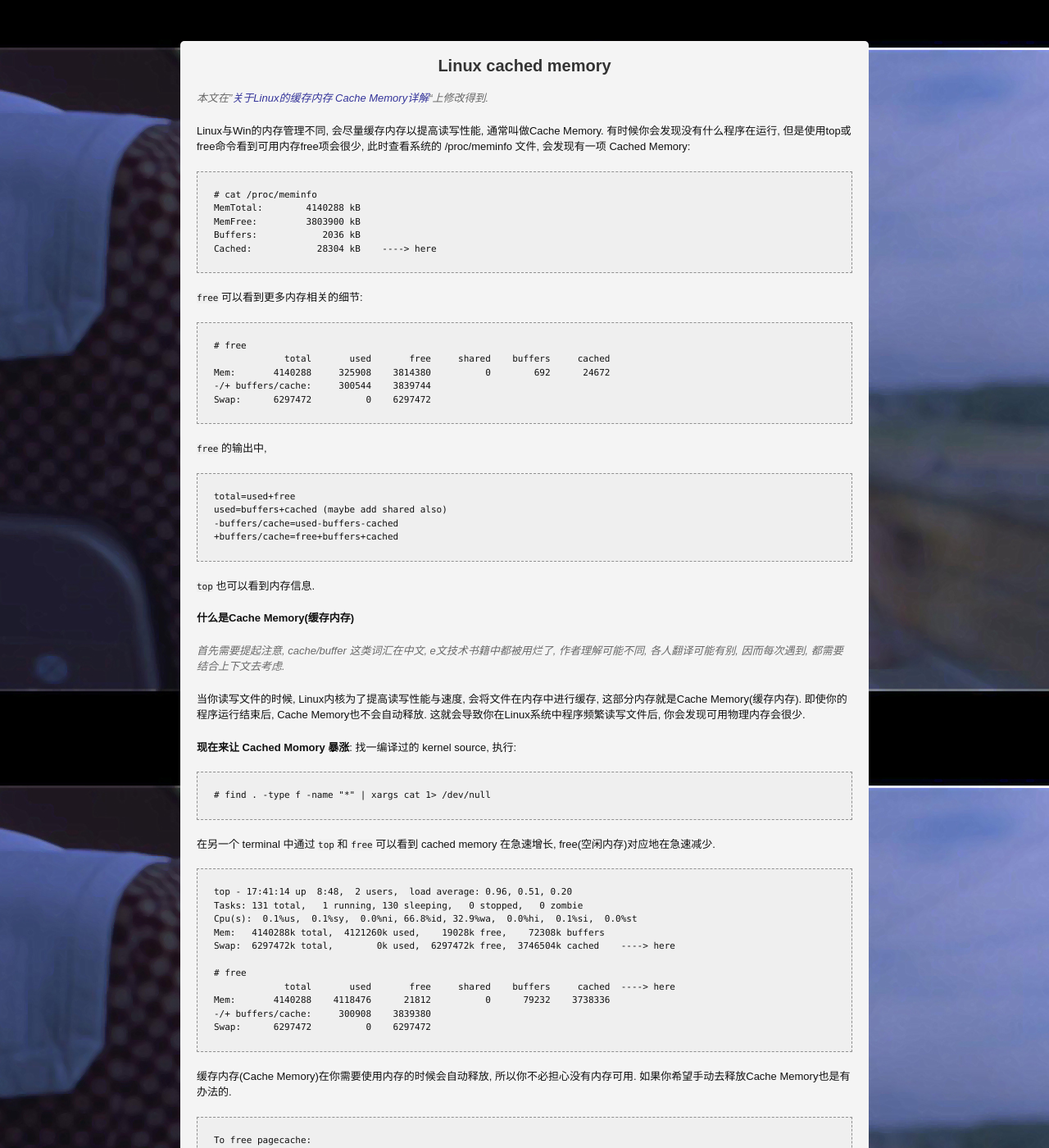
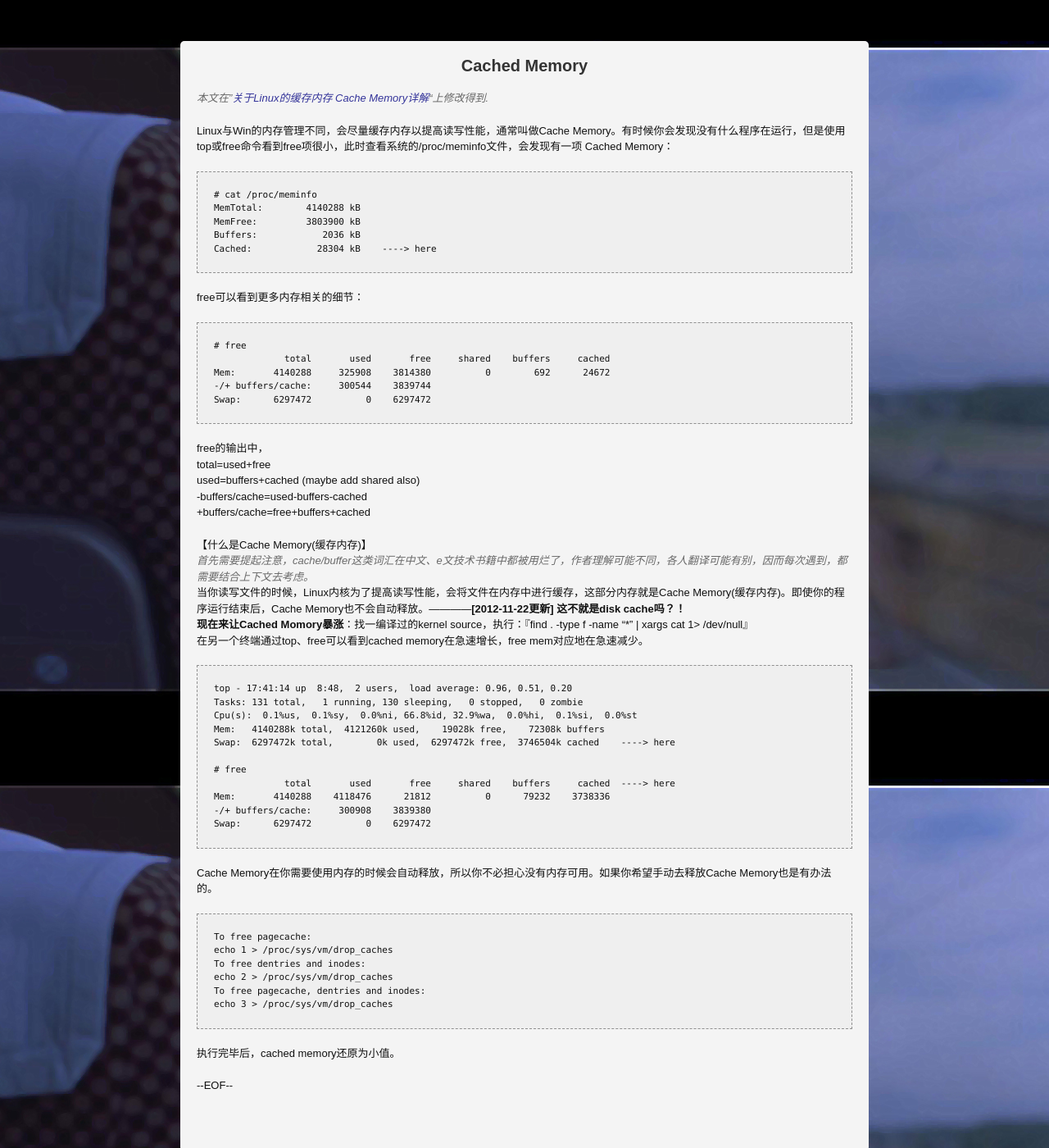
Before and after one commit to tfengmao/xanfeng, a Jekyll site: the page built from _posts/2012-05-04-linux-cached-memory.md, in a window 1280 px wide and 1400 px high. Shown: the whole window at 82% size. Built offline with Jekyll 4.4.1, drawn with Linux system fonts in a browser that asks for light colours; Markdown is read by kramdown in place of the engine named in the settings; comment, search, counter and statistics services are not loaded; some of the changed text lies outside the part shown.

Commit message:
updated a bit

```diff
--- a/_posts/2012-05-04-linux-cached-memory.md
+++ b/_posts/2012-05-04-linux-cached-memory.md
@@ -1,13 +1,13 @@
 ---
-title: Linux cached memory
+title: Cached Memory
 layout: post
+category: linux
 tags: linux cache memory free top
-category: linux
 ---
 
 *本文在"[关于Linux的缓存内存 Cache Memory详解](http://www.opsers.org/base/cache-memory-on-linux-detailed-cache-memory.html)"上修改得到.*
 
-Linux与Win的内存管理不同, 会尽量缓存内存以提高读写性能, 通常叫做Cache Memory. 有时候你会发现没有什么程序在运行, 但是使用top或free命令看到可用内存free项会很少, 此时查看系统的 /proc/meminfo 文件, 会发现有一项 Cached Memory:
+Linux与Win的内存管理不同，会尽量缓存内存以提高读写性能，通常叫做Cache Memory。有时候你会发现没有什么程序在运行，但是使用top或free命令看到free项很小，此时查看系统的/proc/meminfo文件，会发现有一项 Cached Memory：
 
     # cat /proc/meminfo
     MemTotal:        4140288 kB
@@ -15,7 +15,7 @@ Linux与Win的内存管理不同, 会尽量缓存内存以提高读写性能,
     Buffers:            2036 kB
     Cached:            28304 kB    ----> here
 
-`free` 可以看到更多内存相关的细节:
+free可以看到更多内存相关的细节：
 
     # free
                  total       used       free     shared    buffers     cached
@@ -23,26 +23,17 @@ Linux与Win的内存管理不同, 会尽量缓存内存以提高读写性能,
     -/+ buffers/cache:     300544    3839744
     Swap:      6297472          0    6297472
 
-`free` 的输出中,
+free的输出中，
+total=used+free
+used=buffers+cached (maybe add shared also)
+-buffers/cache=used-buffers-cached
++buffers/cache=free+buffers+cached
 
-    total=used+free
-    used=buffers+cached (maybe add shared also)
-    -buffers/cache=used-buffers-cached
-    +buffers/cache=free+buffers+cached
-
-`top` 也可以看到内存信息.
-
-**什么是Cache Memory(缓存内存)**
-
-*首先需要提起注意, cache/buffer 这类词汇在中文, e文技术书籍中都被用烂了, 作者理解可能不同, 各人翻译可能有别, 因而每次遇到, 都需要结合上下文去考虑.*
-
-当你读写文件的时候, Linux内核为了提高读写性能与速度, 会将文件在内存中进行缓存, 这部分内存就是Cache Memory(缓存内存). 即使你的程序运行结束后, Cache Memory也不会自动释放. 这就会导致你在Linux系统中程序频繁读写文件后, 你会发现可用物理内存会很少.
-
-**现在来让 Cached Momory 暴涨**: 找一编译过的 kernel source, 执行:
-
-    # find . -type f -name "*" | xargs cat 1> /dev/null
-
-在另一个 terminal 中通过 `top` 和 `free` 可以看到 cached memory 在急速增长, free(空闲内存)对应地在急速减少.
+【什么是Cache Memory(缓存内存)】
+*首先需要提起注意，cache/buffer这类词汇在中文、e文技术书籍中都被用烂了，作者理解可能不同，各人翻译可能有别，因而每次遇到，都需要结合上下文去考虑。*
+当你读写文件的时候，Linux内核为了提高读写性能，会将文件在内存中进行缓存，这部分内存就是Cache Memory(缓存内存)。即使你的程序运行结束后，Cache Memory也不会自动释放。————**[2012-11-22更新] 这不就是disk cache吗？！**
+**现在来让Cached Momory暴涨**：找一编译过的kernel source，执行：『find . -type f -name "*" | xargs cat 1> /dev/null』
+在另一个终端通过top、free可以看到cached memory在急速增长，free mem对应地在急速减少。
 
     top - 17:41:14 up  8:48,  2 users,  load average: 0.96, 0.51, 0.20
     Tasks: 131 total,   1 running, 130 sleeping,   0 stopped,   0 zombie
@@ -56,7 +47,7 @@ Linux与Win的内存管理不同, 会尽量缓存内存以提高读写性能,
     -/+ buffers/cache:     300908    3839380
     Swap:      6297472          0    6297472
 
-缓存内存(Cache Memory)在你需要使用内存的时候会自动释放, 所以你不必担心没有内存可用. 如果你希望手动去释放Cache Memory也是有办法的.
+Cache Memory在你需要使用内存的时候会自动释放，所以你不必担心没有内存可用。如果你希望手动去释放Cache Memory也是有办法的。
 
     To free pagecache:
     echo 1 > /proc/sys/vm/drop_caches
@@ -65,4 +56,4 @@ Linux与Win的内存管理不同, 会尽量缓存内存以提高读写性能,
     To free pagecache, dentries and inodes:
     echo 3 > /proc/sys/vm/drop_caches
 
-执行完毕后, cached memory 还原为小值. 如果你有强迫症, 这会让你很爽. 但实际上, 基本是没有必要手动去释放 cached memory 的.
+执行完毕后，cached memory还原为小值。
```
